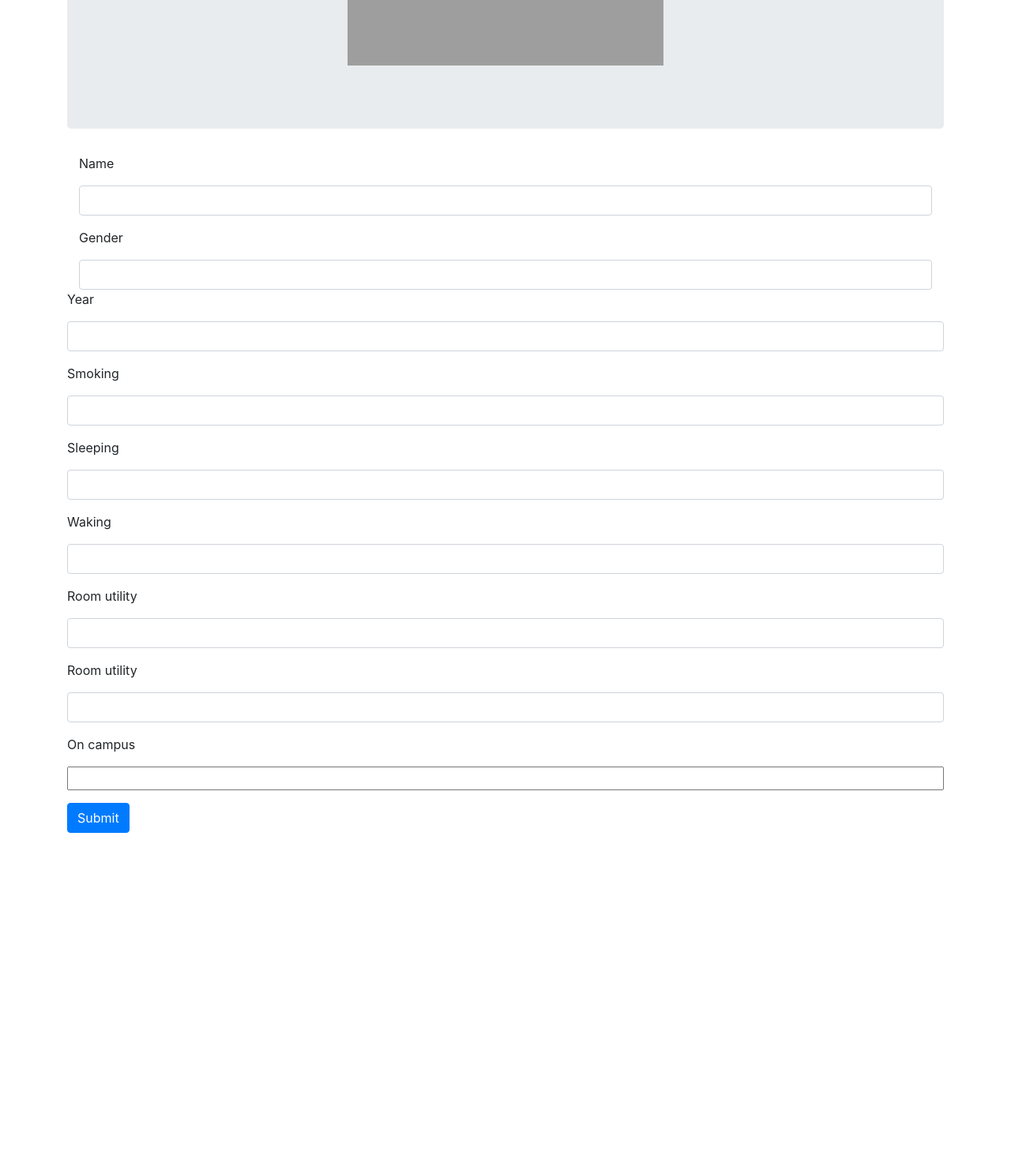
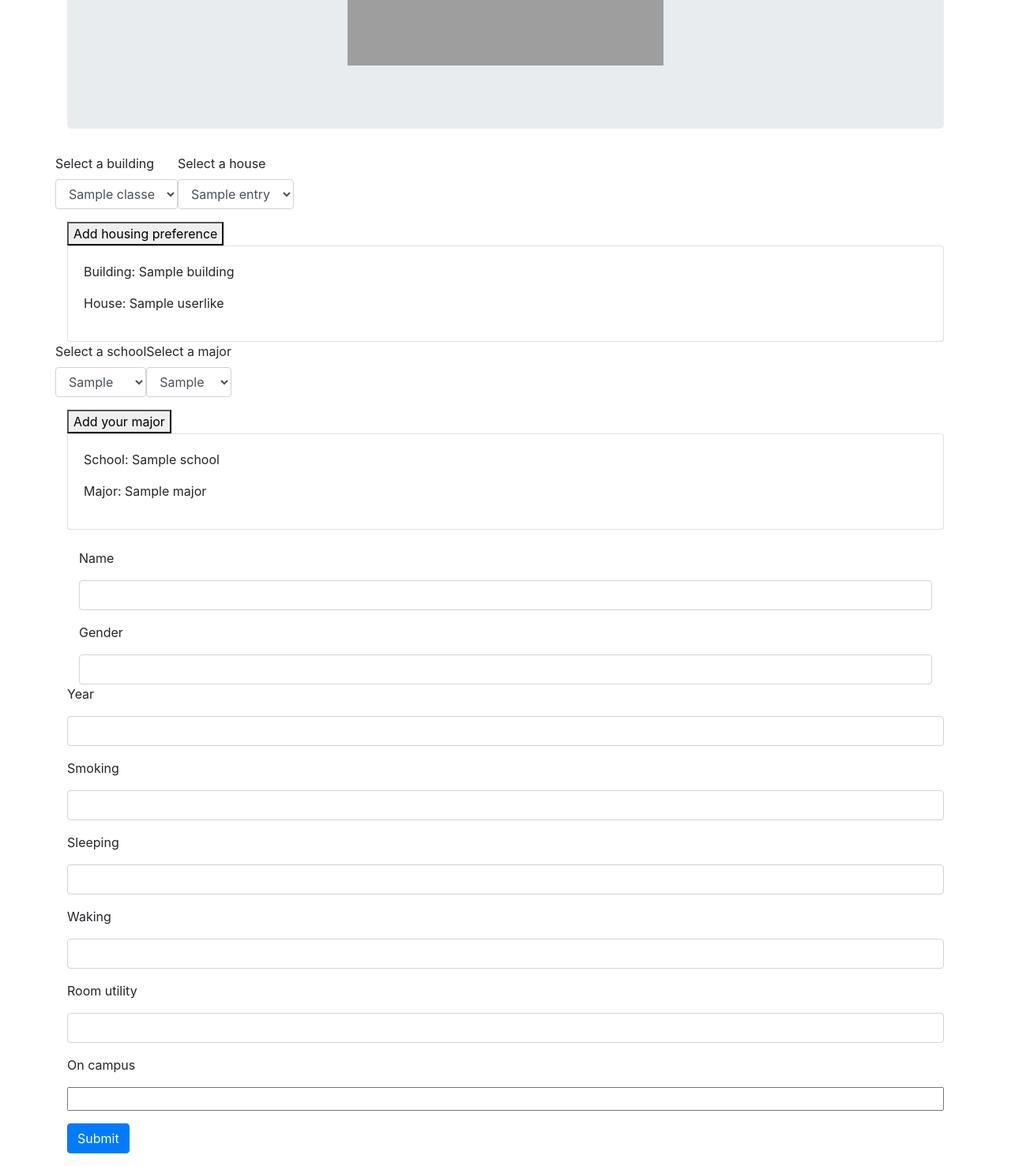
Before and after one commit to yyntommy/CS316_Project, a Python web app: template src/roommatefinder/templates/account.html in a window 1280 px wide. Shown: the part 377-1854 px from the top of the page at 79% size. Before the commit the page ends 1432 px from the top, so only its background shows below. Run offline with Jinja, Linux system fonts and the light colour scheme; the template is opened without the code that fills it: most values are stand-ins (such as "Sample title", 1, 10 or a date in 2020); form fields are guessed from the names that the template uses; some libraries are stand-ins or nearby versions; grey boxes are pictures that could not be loaded.

Commit message:
added display/add of majors/houses

```diff
--- a/src/roommatefinder/models.py
+++ b/src/roommatefinder/models.py
@@ -26,8 +26,8 @@ class User(db.Model,UserMixin, Base):
     gender = db.Column(db.String(1), nullable=False)
     year = db.Column(db.Integer, nullable=False)
     smoking = db.Column(db.String(1), nullable=False)
-    sleeping = db.Column(db.Integer, nullable=False)
-    waking = db.Column(db.Integer, nullable=False)
+    sleeping = db.Column(db.TIME, nullable=False)
+    waking = db.Column(db.TIME, nullable=False)
     room_utility = db.Column(db.String(10), nullable=False)
     on_campus = db.Column(db.String(10), nullable=False)
     profile_image = db.Column(db.String(64),nullable=False,default='default_profile.png')
--- a/src/roommatefinder/templates/account.html
+++ b/src/roommatefinder/templates/account.html
@@ -8,6 +8,132 @@
     <p>{{ current_user.netid }}</p>
   </div>
 </div>
+
+<div class="row">
+  <div class="form-group col-xs-6">
+    <label for="all_classes">Select a building</label>
+    <select class="form-control" id="all_classes">
+      {% for o in all_classes %}
+              <option value="{{ o }}">{{ o }}</option>
+      {% endfor %}
+    </select>
+  </div>
+  <div class="form-group col-xs-6">
+    <label for="all_entries">Select a house</label>
+    <select class="form-control" id="all_entries">
+      {% for o in all_entries %}
+              <option value="{{ o }}">{{ o }}</option>
+      {% endfor %}
+    </select>
+  </div>
+</div>
+
+<div>
+  <button type="button" id="process_input">Add housing preference</button>
+</div>
+
+{% for userlike in userlikes %}
+
+<div class="card" >
+
+  <div class="card-body">
+    <p>Building: {{ userlike.building }}</p>
+    <p>House: {{ userlike.housename }}</p>
+  </div>
+</div>
+
+{% endfor %}
+
+<div class="row">
+  <div class="form-group col-xs-6">
+    <label for="all_classes">Select a school</label>
+    <select class="form-control" id="all_classes_major">
+      {% for o in all_classes_major %}
+              <option value="{{ o }}">{{ o }}</option>
+      {% endfor %}
+    </select>
+  </div>
+  <div class="form-group col-xs-6">
+    <label for="all_entries">Select a major</label>
+    <select class="form-control" id="all_entries_major">
+      {% for o in all_entries_major %}
+              <option value="{{ o }}">{{ o }}</option>
+      {% endfor %}
+    </select>
+  </div>
+</div>
+
+<div>
+  <button type="button" id="process_input_major">Add your major</button>
+</div>
+
+{% for usermajor in usermajors %}
+
+<div class="card" >
+
+  <div class="card-body">
+    <p>School: {{ usermajor.school }}</p>
+    <p>Major: {{ usermajor.major }}</p>
+  </div>
+</div>
+
+{% endfor %}
+
+<br>
+<script src="https://code.jquery.com/jquery-1.12.4.js" type="text/javascript"></script>
+<script src="https://maxcdn.bootstrapcdn.com/bootstrap/3.3.7/js/bootstrap.min.js"></script>
+<script type="text/javascript">
+  $(document).ready(function() {
+
+    $('#all_classes').change(function(){
+
+      $.getJSON('/_update_dropdown', {
+        selected_class: $('#all_classes').val()
+
+      }).success(function(data) {
+            $('#all_entries').html(data.html_string_selected);
+       })
+    });
+    $('#process_input').bind('click', function() {
+
+        $.getJSON('/_process_data', {
+            selected_class: $('#all_classes').val(),
+            selected_entry: $('#all_entries').val(),
+
+
+        }).success(function(data) {
+            window.location.href = data.url
+        })
+      return false;
+
+    });
+    $('#all_classes_major').change(function(){
+
+      $.getJSON('/_update_dropdown_major', {
+        selected_class: $('#all_classes_major').val()
+
+      }).success(function(data) {
+            $('#all_entries_major').html(data.html_string_selected);
+       })
+    });
+    $('#process_input_major').bind('click', function() {
+
+        $.getJSON('/_process_data_major', {
+            selected_class: $('#all_classes_major').val(),
+            selected_entry: $('#all_entries_major').val(),
+
+
+        }).success(function(data) {
+            window.location.href = data.url
+        })
+      return false;
+
+    });
+  });
+</script>
+
+
+
 <div class="container">
   <form  method="POST" action="" enctype="multipart/form-data">
     {{ form.hidden_tag() }}
@@ -40,10 +166,6 @@
       {{form.room_utility(class='form-control')  }}
     </div>
     <div class="form-group">
-      {{ form.room_utility.label(class="form-group") }}
-      {{form.room_utility(class='form-control')  }}
-    </div>
-    <div class="form-group">
       {{ form.on_campus.label(class="form-group") }}
       {{ form.on_campus(class="form-control-file") }}
     </div>
--- a/src/roommatefinder/templates/base.html
+++ b/src/roommatefinder/templates/base.html
@@ -18,7 +18,6 @@ li a:hover{
 
 <html lang="en" dir="ltr">
   <head>
-
     <link rel="stylesheet" href="https://maxcdn.bootstrapcdn.com/bootstrap/4.0.0/css/bootstrap.min.css" integrity="sha384-Gn5384xqQ1aoWXA+058RXPxPg6fy4IWvTNh0E263XmFcJlSAwiGgFAW/dAiS6JXm" crossorigin="anonymous">
     <script src="https://code.jquery.com/jquery-3.2.1.slim.min.js" integrity="sha384-KJ3o2DKtIkvYIK3UENzmM7KCkRr/rE9/Qpg6aAZGJwFDMVNA/GpGFF93hXpG5KkN" crossorigin="anonymous"></script>
     <script src="https://cdnjs.cloudflare.com/ajax/libs/popper.js/1.12.9/umd/popper.min.js" integrity="sha384-ApNbgh9B+Y1QKtv3Rn7W3mgPxhU9K/ScQsAP7hUibX39j7fakFPskvXusvfa0b4Q" crossorigin="anonymous"></script>
```
Also changed, not shown: src/roommatefinder/users/forms.py (+7 -7 lines), src/roommatefinder/users/views.py (+107 -3 lines).
